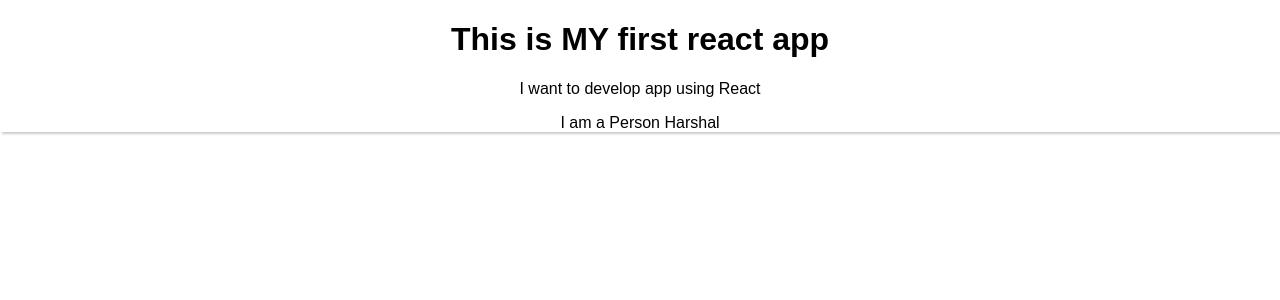
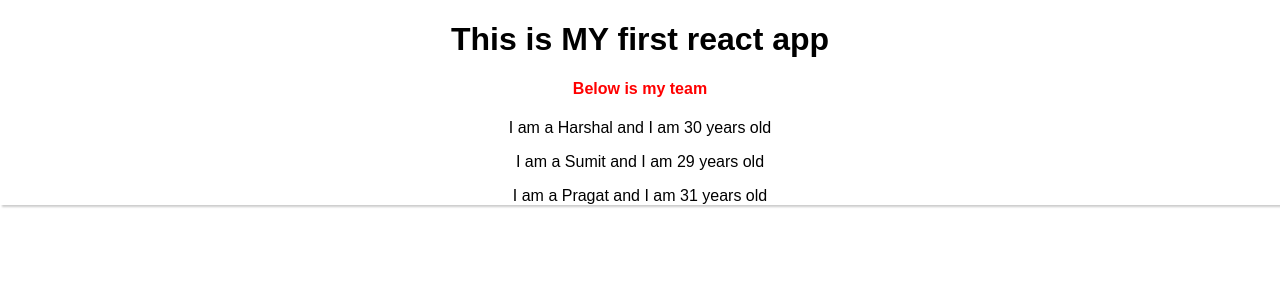
Before and after one commit to harsh-Deshmukh/ReactAppAssignment, a React (Create React App) app: page / in a window 1280 px wide. Shown: the top 300 px of the page. Built offline with nearby package versions, Linux system fonts and the light colour scheme.

Commit message:
outputting dynamic content for componant

```diff
--- a/src/App.css
+++ b/src/App.css
@@ -3,6 +3,9 @@
   border:10px blue;
   box-shadow: 2px 2px 2px #ccc;
 
+}
+.App h4{
+  color: red;
 }
 
 .App-logo {
--- a/src/App.js
+++ b/src/App.js
@@ -18,9 +18,10 @@ class App extends Component {
 
       <div className="App">
         <h1>This is MY first react app</h1>
-        <p>I want to develop app using React</p>
-        <Person/>
-
+        <h4>Below is my team</h4>
+        <Person name="Harshal" age="30" />
+        <Person name="Sumit" age="29" >Hobbie is Cricket</Person>
+        <Person name="Pragat" age="31" />
       </div>
     );
   }
--- a/src/Person/Person.js
+++ b/src/Person/Person.js
@@ -1,7 +1,14 @@
 import React from "react";
 
-const person = () => {
-  return <p>I am a Person Harshal</p>;
+/* props name will be anything.It is an object and person tag attribute
+/are properties are in that object so we can access it like  {props.name} and if it under the class
+Then it will be like {this.props.name}*/
+const person = (props) => {
+  return (
+    <p>
+      I am a {props.name} and I am {props.age} years old
+    </p>
+  );
 };
 
 export default person;
```
